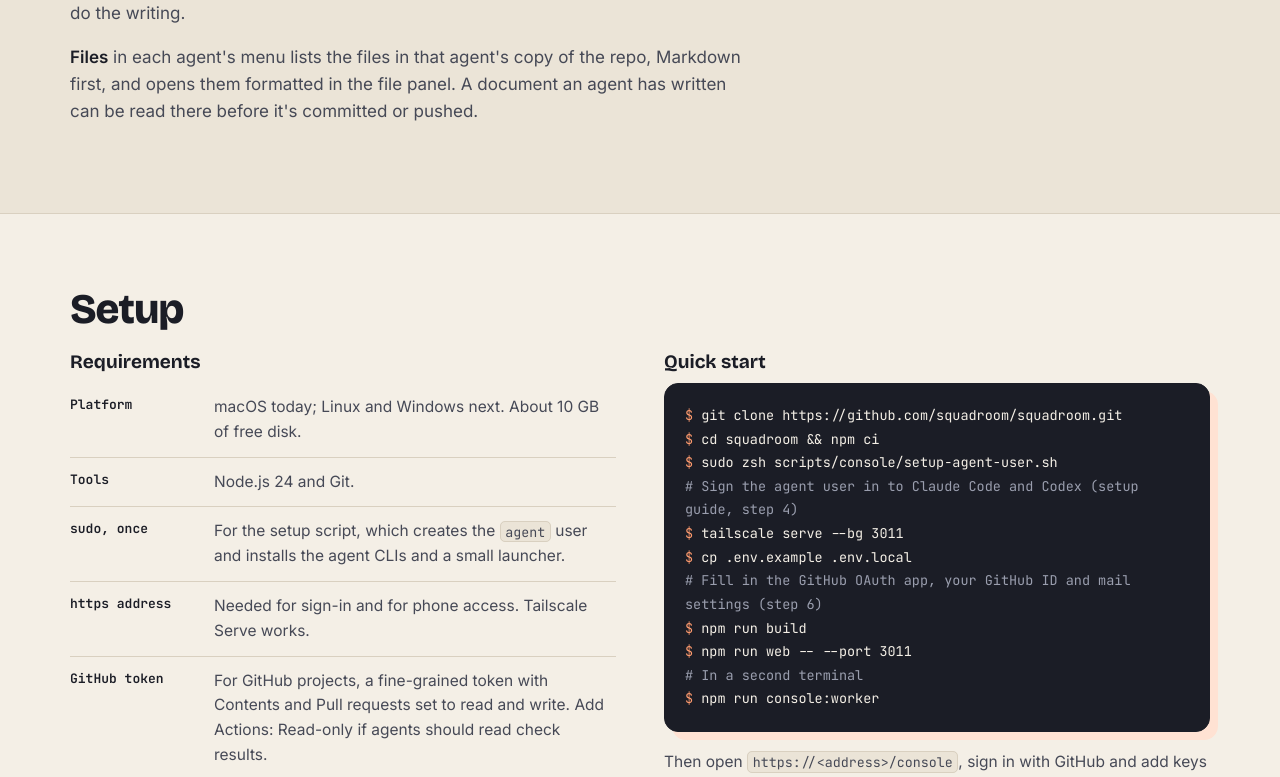
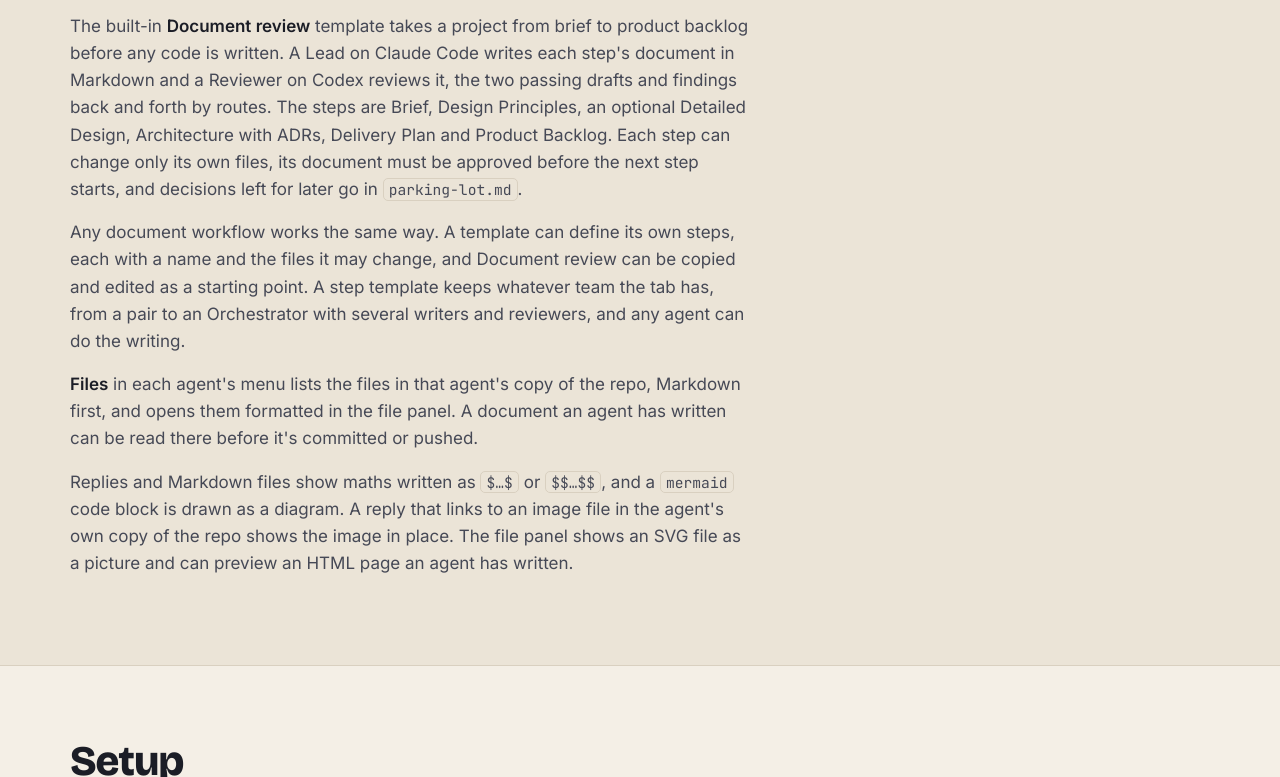
Before and after one commit to squadroom/squadroom.github.io, a plain HTML site: page index.html in a window 1280 px wide. Shown: the part 7891-8668 px from the top of the page. Drawn offline with nearby package versions, Linux system fonts and the light colour scheme.

Commit message:
Maths, diagrams, inline images and the HTML preview (#8)
Co-authored-by: Claude <noreply@anthropic.com>

```diff
--- a/index.html
+++ b/index.html
@@ -474,6 +474,7 @@
           <li><strong>No GitHub token for agents</strong>Squadroom pushes for them, only to <code>console/</code> branches, only in repos whose base branch is protected by a GitHub ruleset (no force push, deletion or direct push), and only after checking the push holds none of the keys it handed out.</li>
           <li><strong>Automatic pauses</strong>A tab pauses itself after 40 agent replies or 2 hours from one message. Those two limits are the defaults, and each tab can have its own under Turn limits in the tab's menu. A tab also pauses after 12 messages between two agents with no new commit. Resume continues it. A tab, a project or everything can be paused by hand at any time.</li>
           <li><strong>Redaction</strong>Handed-out keys and common key formats are redacted from stored output. Other secrets an agent prints are stored as printed.</li>
+          <li><strong>What agents write stays on the page</strong>Replies are shown without raw HTML, and an image appears only if it is a file in the agent's own copy of the repo; a web address is shown as text, so a reply can't make your browser fetch anything. An HTML page an agent wrote is shown only when you click Preview, in a sandboxed frame that can't read Squadroom, with its scripts off. <strong>Run scripts</strong> is a separate button: a running script still can't read Squadroom or use HTTP, but it can pass small amounts of the page's own content out through host-name look-ups.</li>
           <li><strong>Sign-in</strong>Only your GitHub account, plus an e-mailed code when e-mail is configured. Changing keys, raising a limit, resetting spend, turning on network or image tools, or adding an "always" rule needs a code entered in the last 8 hours; without e-mail these actions are refused.</li>
         </ul>
       </div>
@@ -511,6 +512,14 @@
             that agent's copy of the repo, Markdown first, and opens them
             formatted in the file panel. A document an agent has written can
             be read there before it's committed or pushed.
+          </p>
+          <p>
+            Replies and Markdown files show maths written as
+            <code>$…$</code> or <code>$$…$$</code>, and a
+            <code>mermaid</code> code block is drawn as a diagram. A reply
+            that links to an image file in the agent's own copy of the repo
+            shows the image in place. The file panel shows an SVG file as a
+            picture and can preview an HTML page an agent has written.
           </p>
         </div>
       </div>
```
